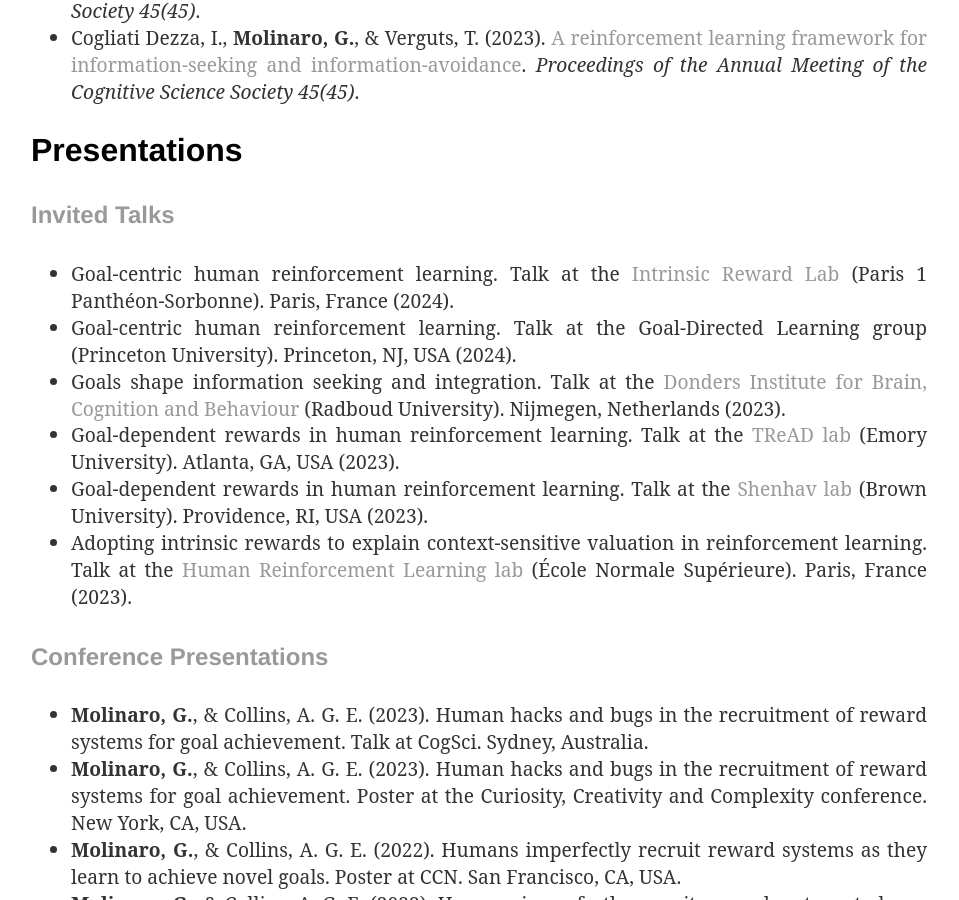
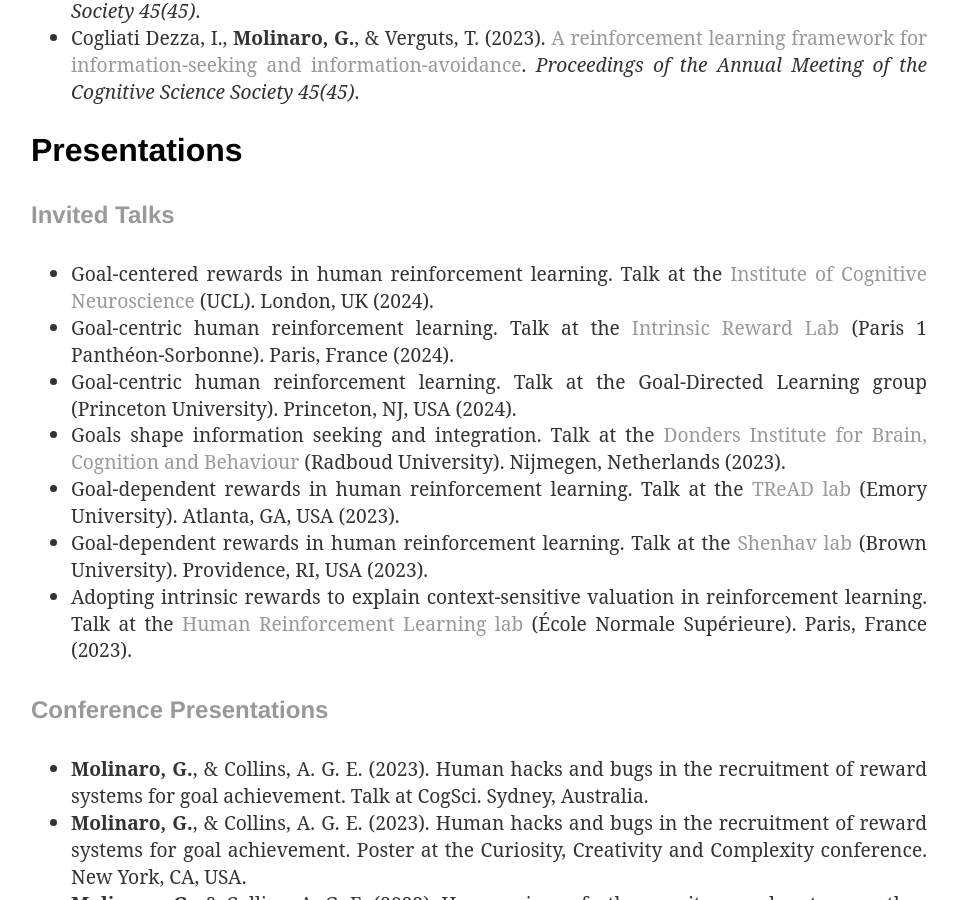
Before and after one commit to gaiamolinaro/gaiamolinaro.github.io, a Jekyll site: the page built from research/index.html, in a window 1280 px wide and 900 px high, scrolled down 450 px. Shown: the whole window, without its empty margins (161-1120 px from the left). Built offline with Jekyll 4.4.1, drawn with Linux system fonts in a browser that asks for light colours; nearby versions of some CDN libraries.

Commit message:
UCL talk

```diff
--- a/research/index.html
+++ b/research/index.html
@@ -36,6 +36,9 @@ title: Research | Gaia Molinaro
     <h2>Presentations</h2>
     <h4>Invited Talks</h4>
     <ul>
+        <li class="p-li">Goal-centered rewards in human reinforcement learning.
+            Talk at the <a href="https://www.ucl.ac.uk/icn/institute-cognitive-neuroscience" target="_blank">Institute of Cognitive Neuroscience</a> (UCL). London, UK (2024).
+            </li>
         <li class="p-li">Goal-centric human reinforcement learning.
             Talk at the <a href="https://bastienblain.weebly.com/intrinsic-reward-lab.html" target="_blank">Intrinsic Reward Lab</a> (Paris 1 Panthéon-Sorbonne). Paris, France (2024).
             </li>
```
